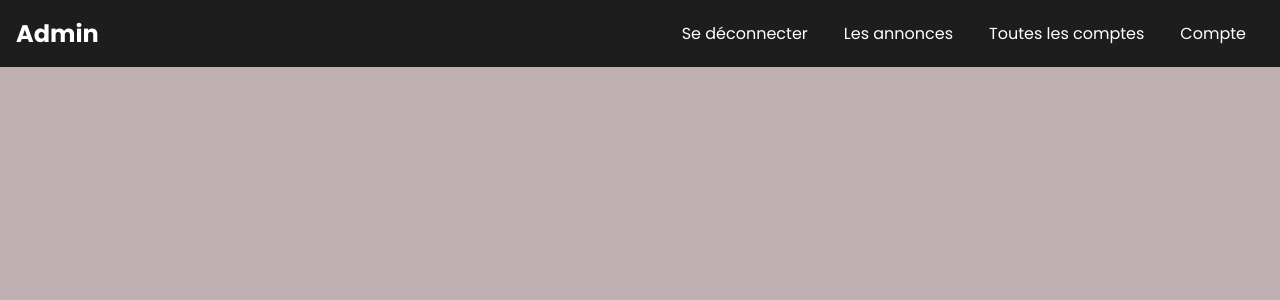
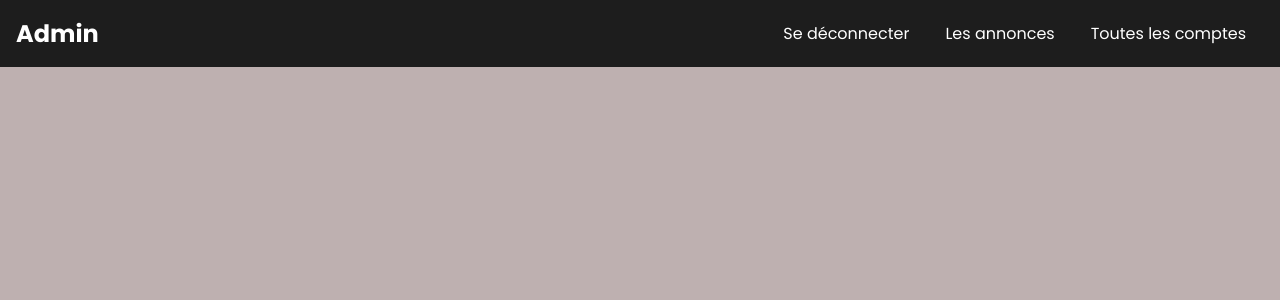
Before and after one commit to 41M3Dev/MonSiteAnnonce, a PHP site: page /admin/admin.php in a window 1280 px wide. Shown: the top 300 px of the page. Run offline with PHP 8.4, Linux system fonts and the light colour scheme; the visitor is signed in with stand-in values (Sample User, id 1); data that the repository does not hold is empty.

Commit message:
majHearderAdmin

```diff
--- a/admin/admin.php
+++ b/admin/admin.php
@@ -17,10 +17,9 @@
     <nav class="navbar">
         <a href=""><h2 class="logo">Admin</h2></a>
         <ul>
-            <li><a href="../connexion/Déconnexion.php">Se déconnecter</a></li>
+            <li><a href="../config/deconnexion.php">Se déconnecter</a></li>
             <li><a href="touteAnnonce.php">Les annonces</a></li>
             <li><a href="toutCompte.php">Toutes les comptes</a></li>
-            <li><a href="../connexion/compte.php">Compte</a></li>
         </ul>
     </nav>
         <?php
--- a/admin/supp.php
+++ b/admin/supp.php
@@ -16,4 +16,4 @@
         header('Location:touteAnnonce.php');
             }
         }
-        ?>
+?>
--- a/admin/toutCompte.php
+++ b/admin/toutCompte.php
@@ -16,7 +16,6 @@
             <li><a href="../connexion/Déconnexion.php">Se déconnecter</a></li>
             <li><a href="touteAnnonce.php">Les annonces</a></li>
             <li><a href="toutCompte.php">Toutes les comptes</a></li>
-            <li><a href="../connexion/compte.php">Compte</a></li>
         </ul>
     </nav>
         <?php
```
